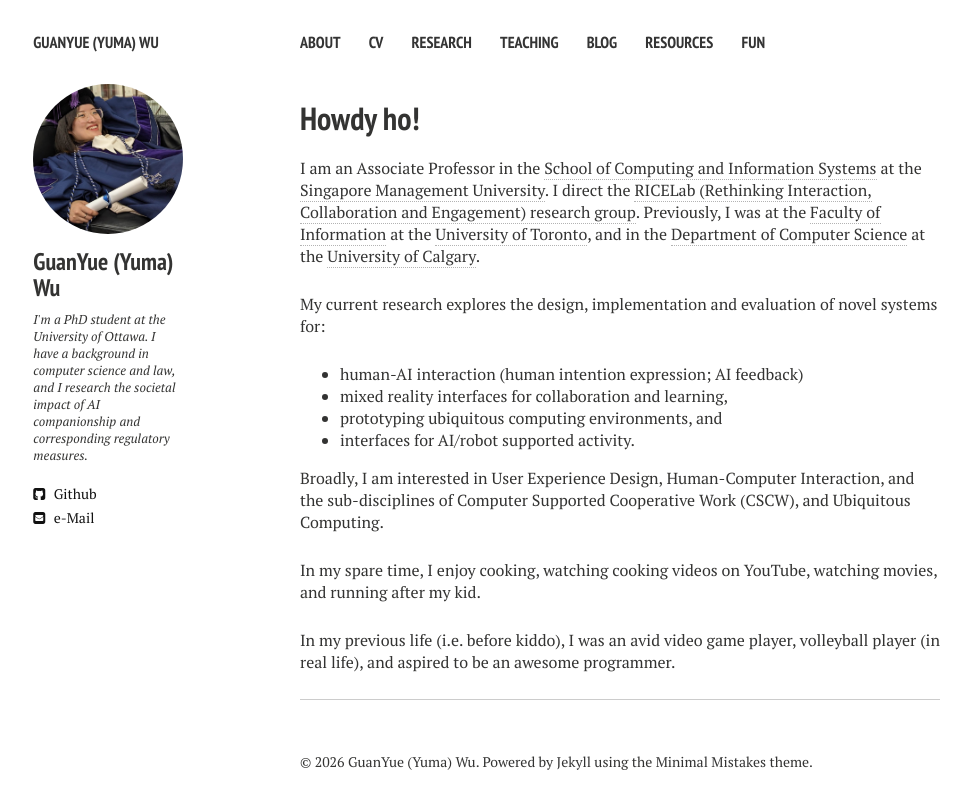
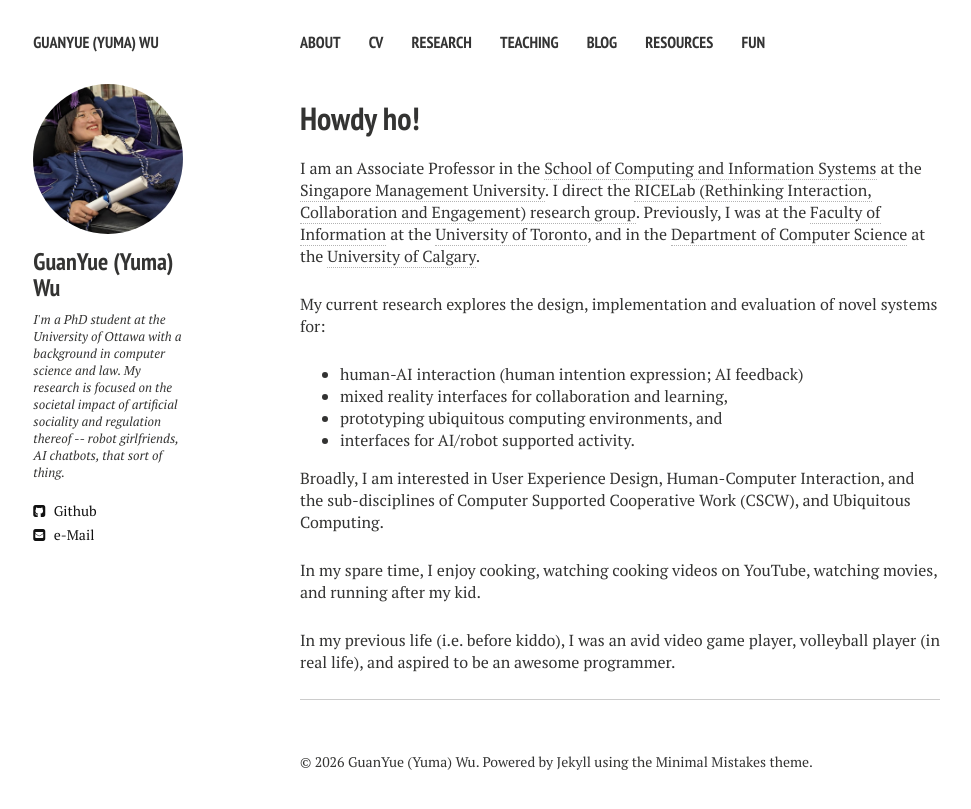
Before and after one commit to yuma-wu/yuma-wu.github.io, a Jekyll site: the page built from index.md, in a window 1280 px wide. Shown: the top 809 px of the page, without its empty margins (20-991 px from the left). Built offline with Jekyll 4.4.1, drawn with Linux system fonts in a browser that asks for light colours; nearby versions of some CDN libraries.

Commit message:
Edited introduction blurb

```diff
--- a/_config.yml
+++ b/_config.yml
@@ -7,7 +7,8 @@ url:              https://yuma-wu.github.io
 owner:
   name:           GuanYue (Yuma) Wu
   avatar:         yuma.jpg
-  bio:            I'm a PhD student at the University of Ottawa. I have a background in computer science and law, and I research the societal impact of AI companionship and corresponding regulatory measures.
+  bio:            I'm a PhD student at the University of Ottawa with a background in computer science and law.
+                  My research is focused on the societal impact of artificial sociality and regulation thereof -- robot girlfriends, AI chatbots, that sort of thing.
   email:          yuma.wu@uottawa.ca
   # Social networking links are used in author-bio sidebar. Update and remove as you like.
   orcid: 0009-0001-4922-9637
```
